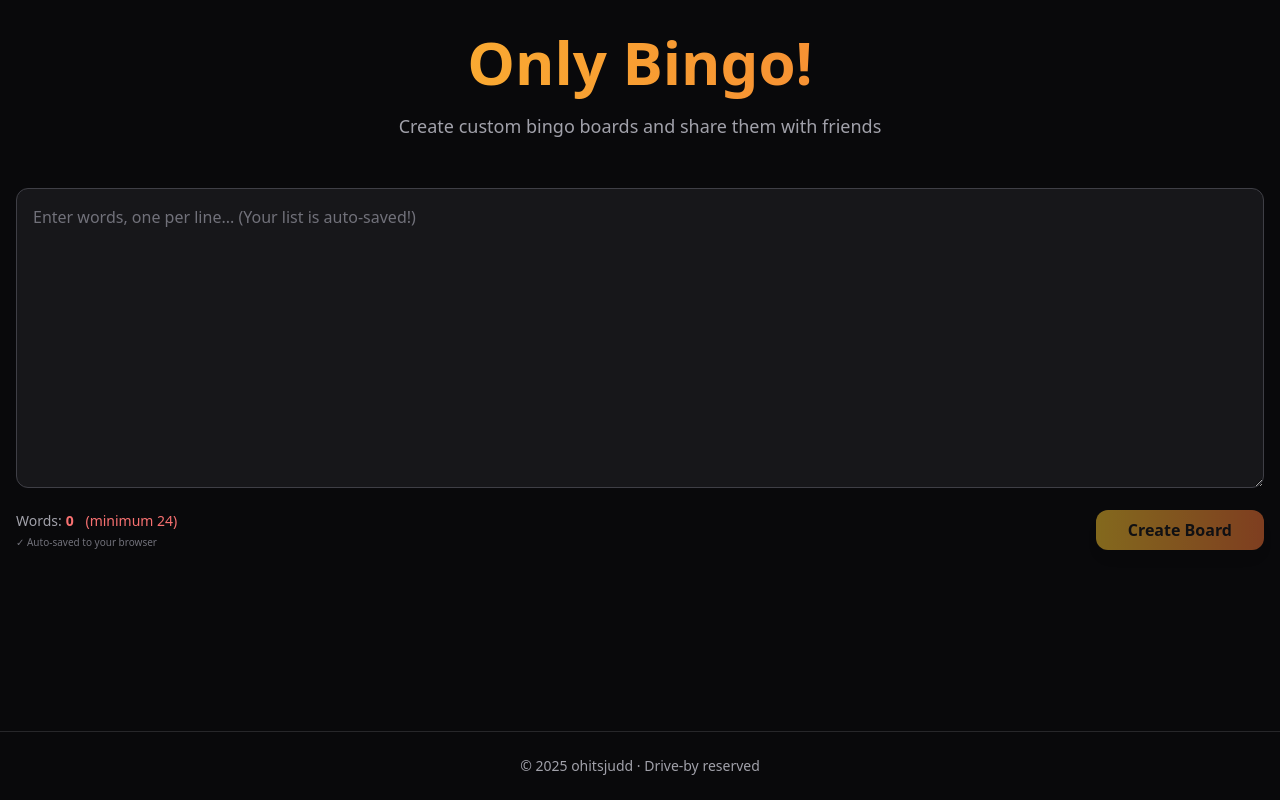
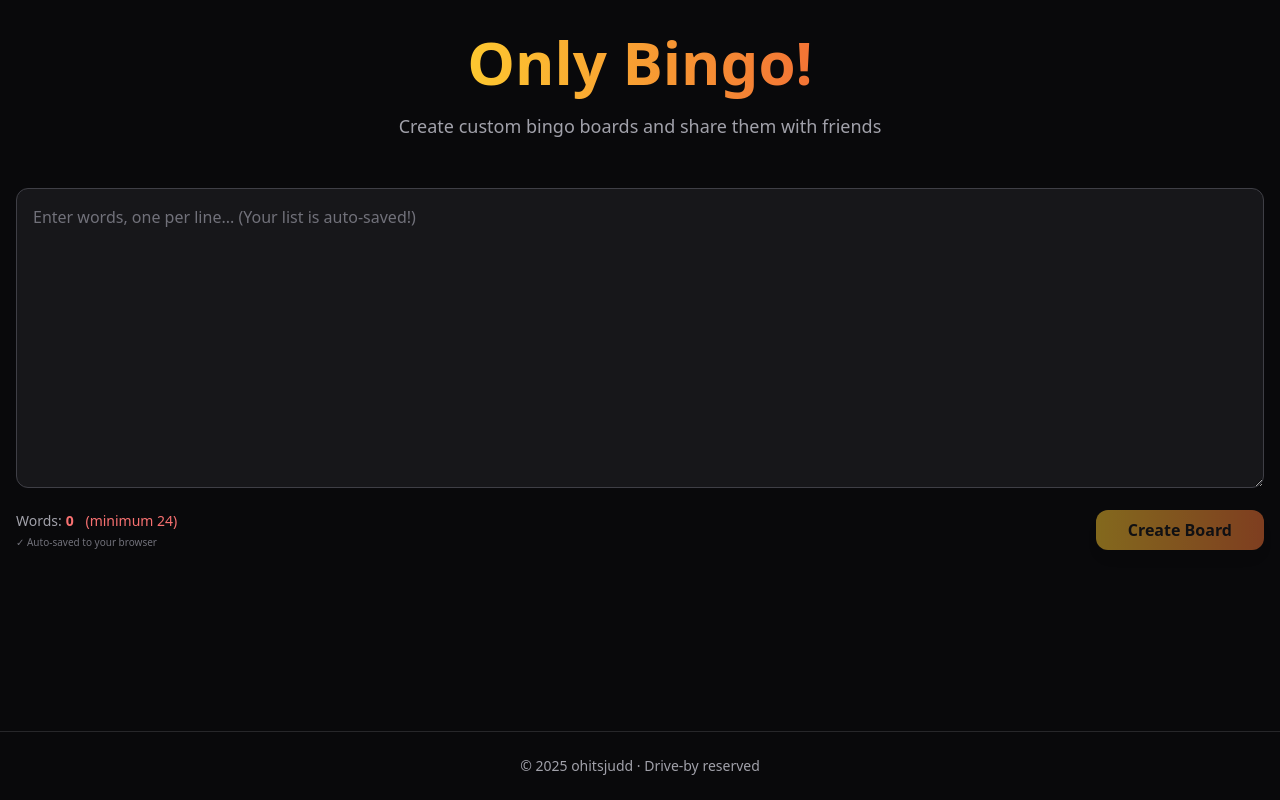
Before and after one commit to juddisjudd/onlybingo, a Nuxt app: page / in a window 1280 px wide. Built offline with nearby package versions, Linux system fonts and the light colour scheme.

Commit message:
feat: improve header navigation and enhance loading/error states in bingo board

```diff
--- a/app/pages/index.vue
+++ b/app/pages/index.vue
@@ -90,15 +90,18 @@ async function handleCopy() {
     <main class="flex-1 container max-w-7xl mx-auto px-4 py-6 md:py-8">
       <!-- Header -->
       <header class="text-center mb-8 md:mb-12">
-        <h1 class="text-4xl md:text-5xl lg:text-6xl font-bold mb-1 bg-gradient-to-r from-[#FDC830] to-[#F37335] text-transparent bg-clip-text leading-tight pb-4">
+        <NuxtLink to="/" class="inline-block group">
+          <h1 class="text-4xl md:text-5xl lg:text-6xl font-bold mb-1 bg-gradient-to-r from-[#FDC830] to-[#F37335] text-transparent bg-clip-text leading-tight pb-4 cursor-pointer transition-transform duration-200 group-hover:scale-105">
             Only Bingo!
           </h1>
+        </NuxtLink>
         <p class="text-base md:text-lg text-muted-foreground px-4">
           Create custom bingo boards and share them with friends
         </p>
       </header>
 
       <!-- Content -->
+      <ClientOnly>
         <div :class="['grid gap-6 md:gap-8', board.length > 0 ? 'lg:grid-cols-[1fr_2fr_1fr]' : 'place-items-center']">
           <!-- Left spacer (desktop) -->
           <div v-if="board.length > 0" class="hidden lg:block" />
@@ -173,6 +176,12 @@ async function handleCopy() {
             </Card>
           </div>
         </div>
+        <template #fallback>
+          <div class="flex items-center justify-center p-12">
+            <div class="animate-spin rounded-full h-12 w-12 border-b-2 border-[#FDC830]"></div>
+          </div>
+        </template>
+      </ClientOnly>
     </main>
 
     <!-- Footer -->
```
Lines whose indentation alone changed are shown as unchanged.
